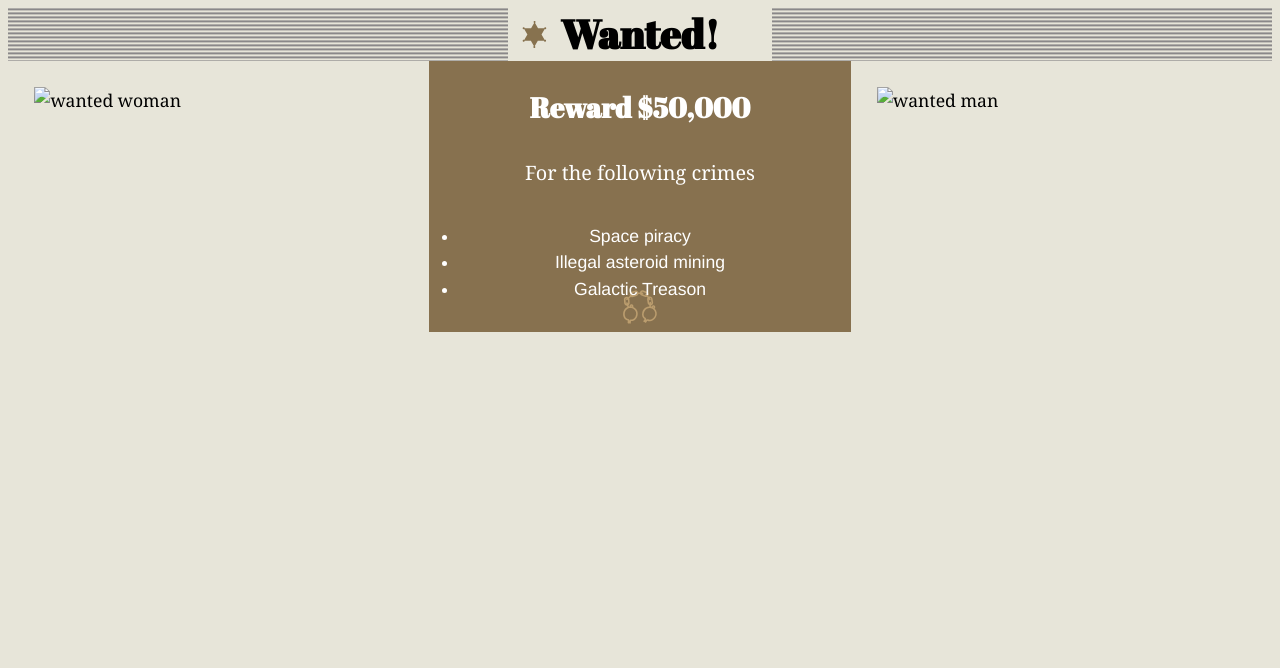
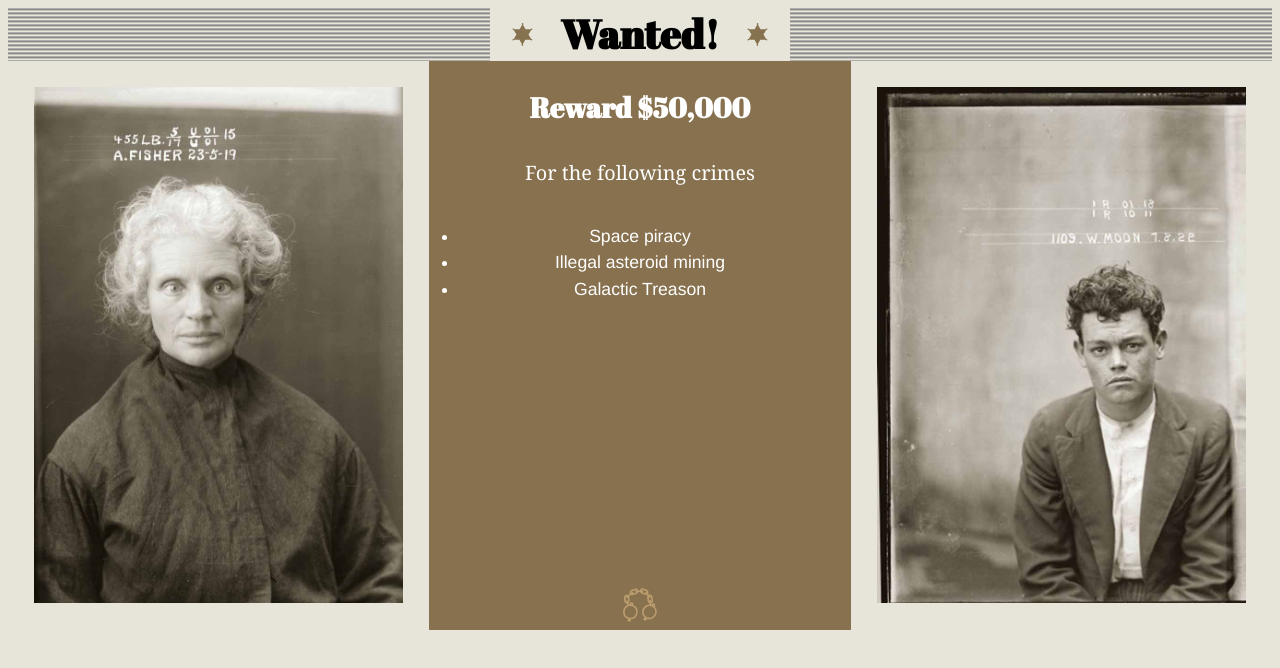
Before and after one commit to vivkay/dsn1676-assignment-1, a plain HTML site: page index.html in a window 1280 px wide. Drawn offline with Linux system fonts and the light colour scheme.

Commit message:
adds optimized jpg images
Adds web-optimized JPG images, with new img-flex class

```diff
--- a/css/main.css
+++ b/css/main.css
@@ -29,22 +29,26 @@ html {
     margin-bottom: 0;
 }
 
+.star-x {
+background-image: url("../img/star.svg"), url("../img/star.svg");
+background-position: calc(100% - 10px) center, 10px center;
+background-repeat: no-repeat;
+background-size: 45px 45px, 45px 45px;
+padding: 0 4rem;
+}
+
 .star-r {
     background-image: url("../img/star.svg");
     background-position: right;
     background-repeat: no-repeat;
+    background-size: 20px 20px 20px 20px;
 }
 
 .star-l {
     background-image: url("../img/star.svg");
-    background-position: left;
+    background-position: right;
     background-repeat: no-repeat;
-}
-
-
-
-.star {
-    display: inline-block;
+    background-size: 20px 20px 20px 20px;
 }
 
 .background-beige {
@@ -73,7 +77,10 @@ html {
     background-size: 50px 50px;
 }
 
-
+.img-flex {
+    display: block;
+    width: 100%;
+}
 
 .panel {
     border-image: url(../img/border.png) 24 24 24 24 stretch stretch;
--- a/index.html
+++ b/index.html
@@ -12,14 +12,13 @@
 <body class="background-beige">
     <header class="masthead">
             <div class="title">
-                <h1 class="title yotta gutter-2 star-l star-r">Wanted!</h1>
+                <h1 class="title yotta gutter-2 star-x">Wanted!</h1>
             </div>
-
     </header>
 
     <div class="grid">
-        <div class="unit unit-xs-1 unit-s-1 unit-m-1-2 unit-l-1-3 panel island">
-            <img src="" alt="wanted woman">
+        <div class="unit unit-xs-1 unit-s-1 unit-m-1-2 unit-l-1-3 island">
+            <img src="img/wanted-1.jpg" class="img-flex panel" alt="wanted portrait">
         </div>
         <div class="unit unit-xs-1 unit-s-1 unit-m-1-2 unit-l-1-3 brown-box hat cuffs island">
             <h1 class="center peta">Reward $50,000</h1>
@@ -30,8 +29,8 @@
                 <li>Galactic Treason</li>
             </ul>
         </div>
-        <div class="unit unit-xs-1 unit-s-1 unit-m-1-2 unit-l-1-3 panel island">
-            <img src="" alt="wanted man">
+        <div class="unit unit-xs-1 unit-s-1 unit-m-1-2 unit-l-1-3 island">
+            <img src="img/wanted-2.jpg" class="img-flex panel" alt="wanted portrait">
         </div>
     </div>
 
```
Also changed, not shown: img/wanted-1.jpg (added), img/wanted-2.jpg (added).
